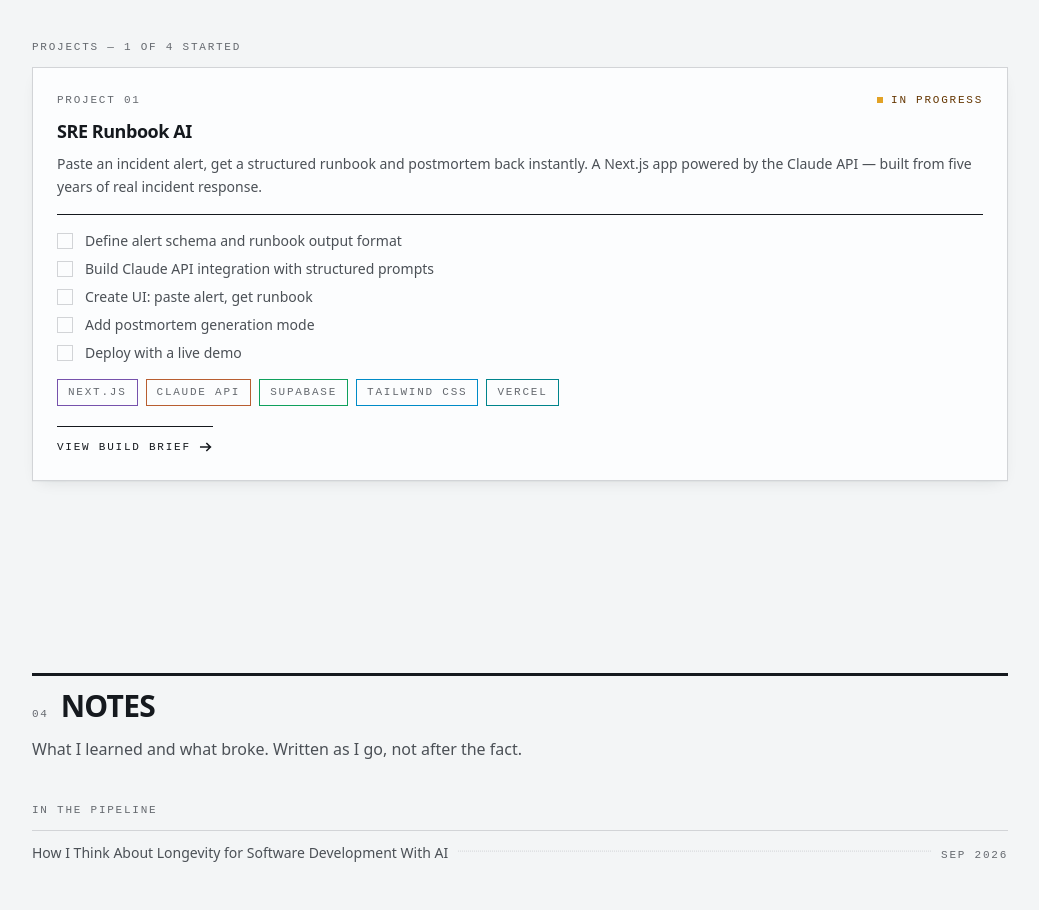
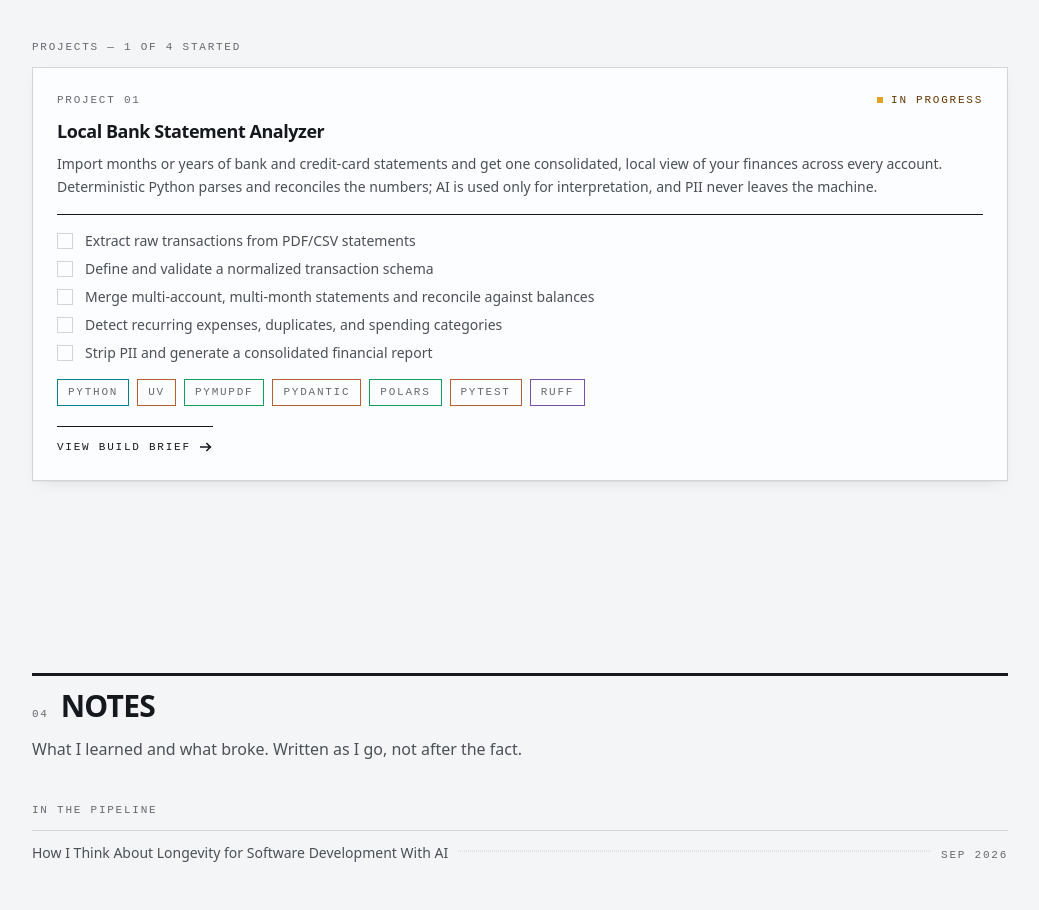
Before and after one commit to kervcodes/portfolio-v2, a React (Vite) app: page / in a window 1280 px wide. Shown: the part 3905-4815 px from the top of the page, without its empty margins (120-1159 px from the left). Built offline with nearby package versions, Linux system fonts and the light colour scheme; no server answers; a web font is replaced by a local one.

Commit message:
Replace SRE Runbook AI with Local Bank Statement Analyzer as current project
Swaps the in-progress project shown on the homepage and its case study
page, and removes the duplicate Stack line that was rendering both
inside the Problem statement tab and at the bottom of the page.

```diff
--- a/src/components/ProjectTabs.jsx
+++ b/src/components/ProjectTabs.jsx
@@ -45,12 +45,6 @@ const ProblemPanel = ({ project }) => {
             {content.map((block, i) => (
                 <ContentBlock key={i} block={block} />
             ))}
-            {project.stack?.length > 0 && (
-                <p className="text-sm text-ink-faint">
-                    <span className="placard text-ink-faint mr-2">Stack</span>
-                    {project.stack.join(", ")}
-                </p>
-            )}
         </>
     );
 };
--- a/src/data/projects.js
+++ b/src/data/projects.js
@@ -10,9 +10,9 @@
 // (or omitted) renders a "coming soon" placeholder automatically — leave
 // it out rather than filling it with placeholder text of your own.
 //
-//   tabs.problem.content      — content blocks, see shape below. The tab
-//                                also auto-appends a "Stack" line from
-//                                the project's `stack` array.
+//   tabs.problem.content      — content blocks, see shape below. The
+//                                project's `stack` array renders once, as
+//                                tags at the bottom of the page.
 //   tabs.architecture.images  — [{ src, alt?, caption? }]
 //   tabs.keyDecisions.items   — [{ title, body }]
 //   tabs.buildLog.entries     — [{ date, text }], newest first
@@ -25,32 +25,32 @@
 
 export const PROJECTS = [
     {
-        slug: "sre-runbook-ai",
-        name: "SRE Runbook AI",
+        slug: "local-bank-statement-analyzer",
+        name: "Local Bank Statement Analyzer",
         status: "active", // "standby" | "active" | "completed" — maps to <Status>
-        stack: ["Next.js", "Claude API", "Supabase", "Tailwind CSS", "Vercel"],
+        stack: ["Python", "uv", "PyMuPDF", "Pydantic", "Polars", "pytest", "Ruff"],
         tabs: {
             problem: {
                 content: [
                     { type: "heading", text: "The problem" },
                     {
                         type: "paragraph",
-                        text: "When an alert fires at 2am, the first 10-15 minutes go to the same repetitive work every time: reading the alert, guessing likely causes, remembering which runbook applies, deciding severity, and drafting a status update, all before you've touched the actual fix. That triage tax gets paid by every on-call engineer, on every incident, regardless of how experienced they are. Teams write runbooks to solve this, but runbooks go stale, live in five different wikis, and don't adapt to the specific alert in front of you.",
+                        text: "People often have subscriptions, recurring expenses, fees, and spending habits spread across different bank accounts and credit cards without realizing how much they're spending or how long certain charges have existed.",
                     },
                     { type: "heading", text: "Who feels it" },
                     {
                         type: "paragraph",
-                        text: "On-call engineers at any team running production services with paging (Datadog, PagerDuty, CloudWatch). Teams without a dedicated incident commander feel it hardest, since there's no one to do the triage thinking for you.",
+                        text: "Individuals who want a private, long-term overview of their finances without uploading sensitive bank statements to an external financial service.",
                     },
                     { type: "heading", text: "What I'm building" },
                     {
                         type: "paragraph",
-                        text: "A tool that takes a raw alert (the actual payload or copied text, not a cleaned-up description) and returns a structured runbook in seconds: likely causes ranked by confidence, concrete next steps flagged by risk (safe to run vs. destructive), an escalation recommendation, and a draft status update. A second mode turns incident notes into a postmortem using the same \"structure, not prose\" approach.",
+                        text: "A local personal bank statement analysis tool that imports multiple months or years of bank and credit-card statements, extracts and normalizes transactions, and gives one consolidated view of finances across multiple accounts and institutions. Extraction and every calculation run on deterministic Python logic; AI is used only where interpretation adds value, and anything sent to an LLM is stripped or tokenized of PII first, so raw statements and sensitive financial data never leave the machine.",
                     },
-                    { type: "heading", text: "Why I could build this" },
+                    { type: "heading", text: "What success looks like" },
                     {
                         type: "paragraph",
-                        text: "Four years of on-call and production troubleshooting at a Fortune 100 company across four SRE teams (Pulse system health, Datadog/BigPanda monitoring, incident response) means I know what a real runbook needs to contain, and where the generic version fails: unlabeled risk on suggested commands, causes that ignore the specific service, escalation guidance that's really just \"ask someone else.\"",
+                        text: "Extracting at least 95% of transactions accurately, with amounts as close to 100% accurate as possible, across multiple statements from multiple banks and accounts. Months or years of statements combine into one normalized dataset that surfaces recurring expenses and how long they've been active, top merchants, fees, income, spending categories, and monthly trends. Duplicate or overlapping transactions get caught, and extracted totals reconcile against the statement balances.",
                     },
                 ],
             },
@@ -58,10 +58,6 @@ export const PROJECTS = [
                 images: [],
             },
             keyDecisions: {
-                // Held back until this tab is ready to launch — restore into
-                // `items` above when the write-up is ready:
-                // { title: "Tool calling over prompt-and-parse", body: "Reliable structured output matters more than flexibility here — a runbook the caller can't parse isn't a runbook." },
-                // { title: "No agent framework or vector DB", body: "The alert payload is small and the domain logic lives in the prompt, not in retrieval — pulling in an agent framework or a vector store would add moving parts with nothing yet for them to do." },
                 items: [],
             },
             buildLog: {
--- a/src/sections/Learning.jsx
+++ b/src/sections/Learning.jsx
@@ -18,19 +18,19 @@ import { trackEvent } from "@/lib/analytics";
 
 const PROJECTS = [
     {
-        id: "sre-runbook-ai",
-        name: "SRE Runbook AI",
+        id: "local-bank-statement-analyzer",
+        name: "Local Bank Statement Analyzer",
         description:
-            "Paste an incident alert, get a structured runbook and postmortem back instantly. A Next.js app powered by the Claude API — built from five years of real incident response.",
+            "Import months or years of bank and credit-card statements and get one consolidated, local view of your finances across every account. Deterministic Python parses and reconciles the numbers; AI is used only for interpretation, and PII never leaves the machine.",
         phase: "Project 01",
         status: "active",
-        stack: ["Next.js", "Claude API", "Supabase", "Tailwind CSS", "Vercel"],
+        stack: ["Python", "uv", "PyMuPDF", "Pydantic", "Polars", "pytest", "Ruff"],
         milestones: [
-            { label: "Define alert schema and runbook output format", done: false },
-            { label: "Build Claude API integration with structured prompts", done: false },
-            { label: "Create UI: paste alert, get runbook", done: false },
-            { label: "Add postmortem generation mode", done: false },
-            { label: "Deploy with a live demo", done: false },
+            { label: "Extract raw transactions from PDF/CSV statements", done: false },
+            { label: "Define and validate a normalized transaction schema", done: false },
+            { label: "Merge multi-account, multi-month statements and reconcile against balances", done: false },
+            { label: "Detect recurring expenses, duplicates, and spending categories", done: false },
+            { label: "Strip PII and generate a consolidated financial report", done: false },
         ],
         demoUrl: null,
         githubUrl: null,
```
